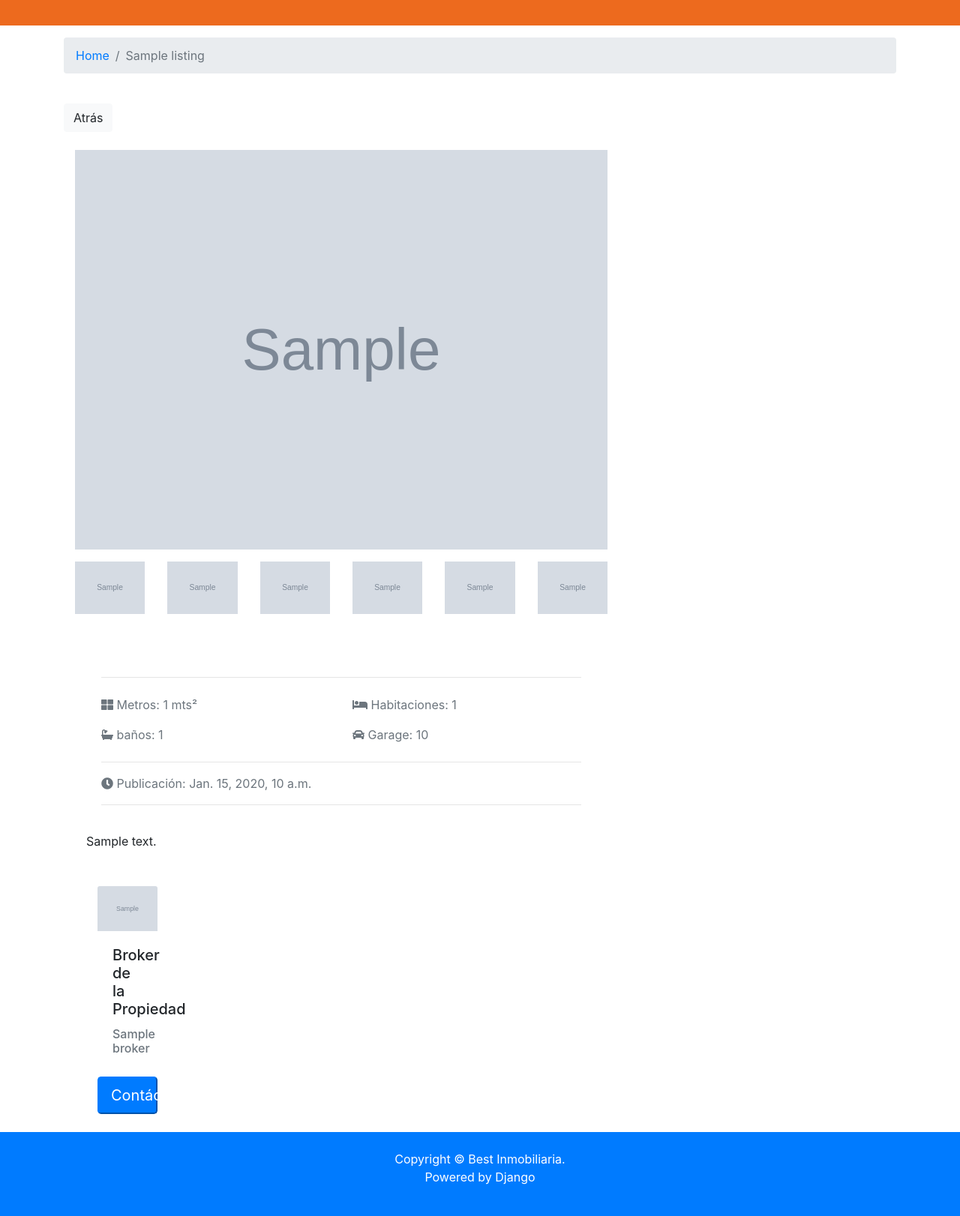
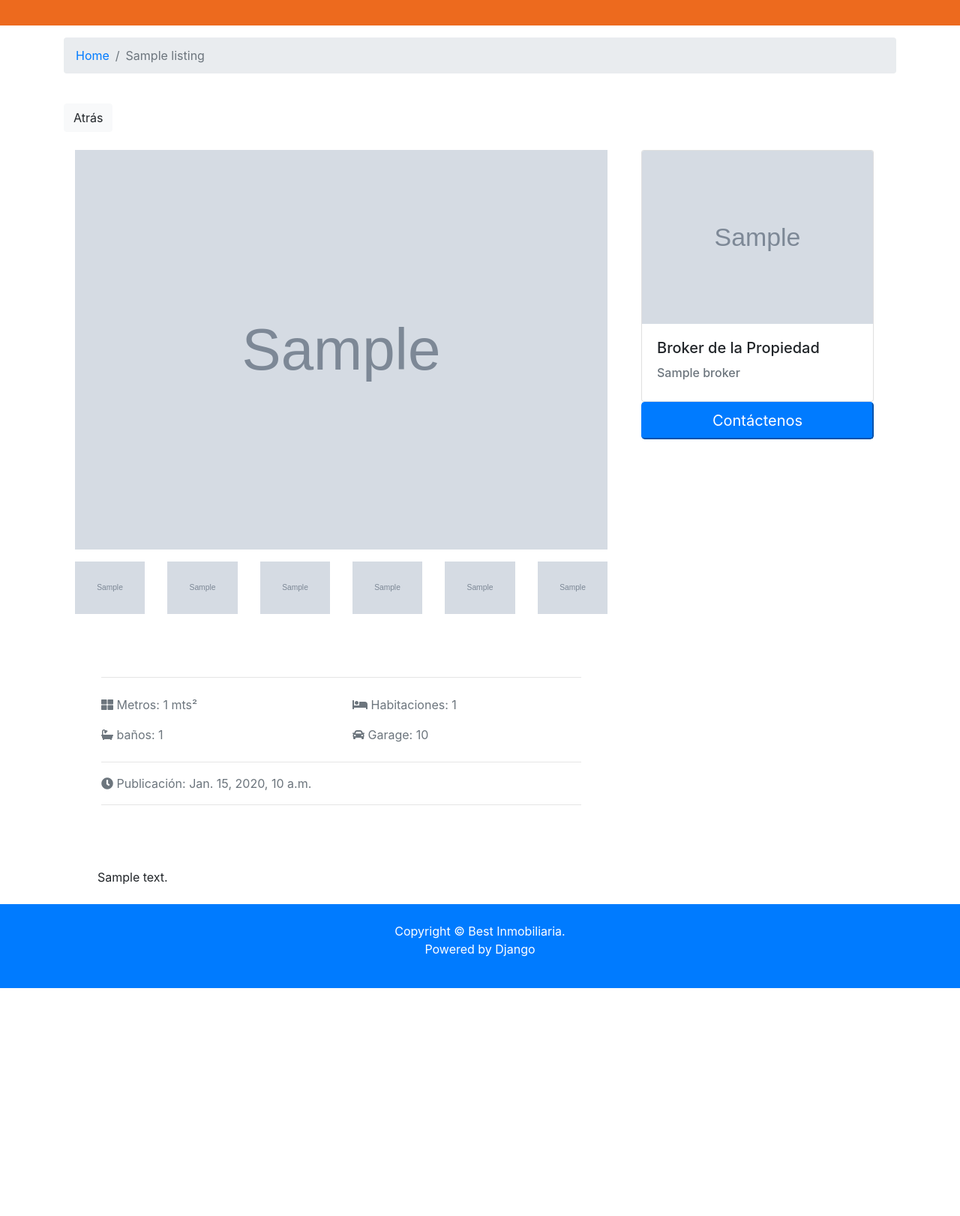
Before and after one commit to amigo2/Goker, a Django app: page /listings/1 in a window 1280 px wide. Shown: the part 321-1943 px from the top of the page at 75% size. After the commit the page ends 1639 px from the top, so only its background shows below. Run offline with Django 3.2, Linux system fonts and the light colour scheme; tables that the repository leaves empty hold one stand-in row (values such as "Sample post"); grey boxes marked "Sample" are stand-in pictures; some libraries are stand-ins or nearby versions.

Commit message:
broker repaired? kets see..

```diff
--- a/templates/listings/listing.html
+++ b/templates/listings/listing.html
@@ -36,7 +36,7 @@
   <a href="javascript:history.go(-1)" class="btn btn-light mb-4">Atrás</a>
     <div class="container">
       <div class="row">
-      <div class="col-md-8">
+      <div class="col-sm-8">
         <!-- Home Main Image -->
         <img src="{{ listing.photo_main.url }}" alt="" class="img-main img-fluid mb-3">
         <!-- Thumbnails -->
@@ -112,18 +112,19 @@
       </div>
 <!-- Description -->
           <div class="container" >
-            <div class="row mb-5">
-                <div class="col-md-12">
+            <div class="row mb-5"></div>
+                <div class="col">
                   {{ listing.description }}
                 </div>
             </div>
           </div>
-        </div>
-      </div>
-        <div class="col-sm-4">
-            <!-- Broker de la propiedad -->
-            <div class="col-sm-4">
-              <div class="card-sm-4">
+
+
+
+<!-- Broker de la propiedad -->
+<div class="col-sm-4">
+            <div class="col">
+              <div class="card">
                 <img class="card-img-top" src="{{ listing.broker.photo.url }}" alt="Seller of the month">
                 <div class="card-body">
                   <h5 class="card-title"> Broker de la Propiedad </h5>
@@ -133,6 +134,10 @@
               <button class="btn-primary btn-block btn-lg" data-toggle="modal" data-target="#inquiryModal">Contáctenos</button>
           </div>
         </div>
+
+      </div>
+    </div>
+
   </div>
 </section>
 
```
